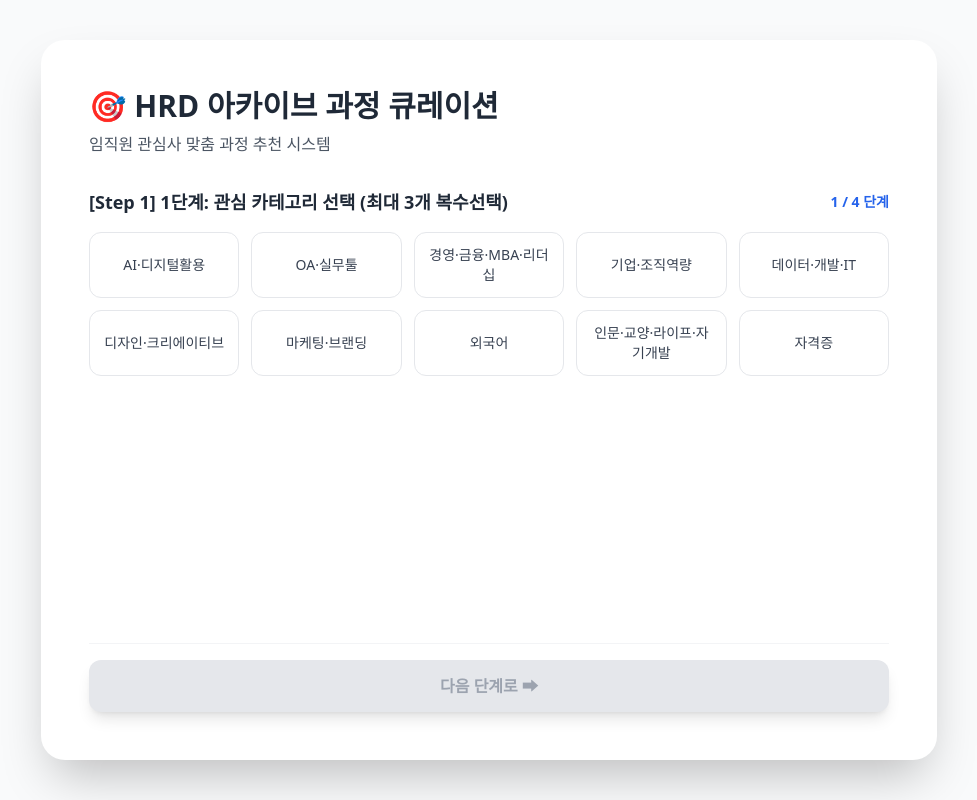
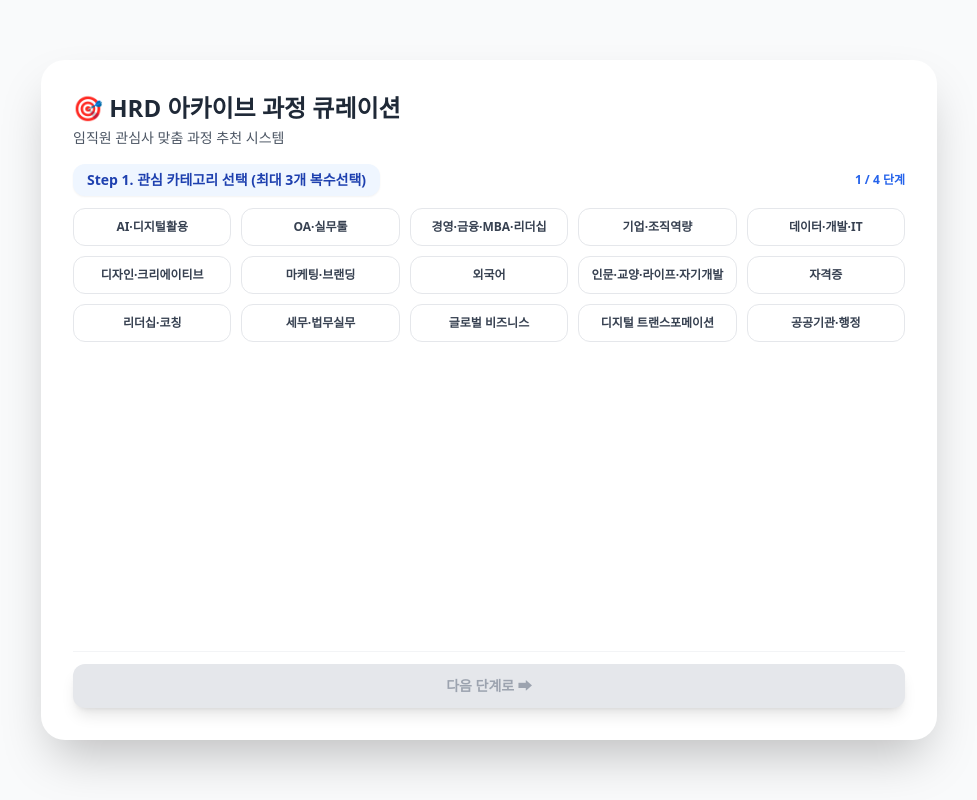
Before and after one commit to jyparkeatworld/Roadmap, a React (Vite) app: page / in a window 1280 px wide. Shown: the whole page, without its empty margins (151-1128 px from the left). Built offline with nearby package versions, Linux system fonts and the light colour scheme; a web font is replaced by a local one.

Commit message:
Refine step 1 curved header style, expand categories grid, and update guide message

```diff
--- a/src/App.tsx
+++ b/src/App.tsx
@@ -85,33 +85,41 @@ export default function App() {
   };
 
   return (
-    <div className="min-h-screen bg-gray-50 p-6 font-sans flex items-center justify-center">
-      <div className="w-full max-w-4xl mx-auto bg-white rounded-3xl shadow-2xl p-12 min-h-[720px] flex flex-col justify-between">
+    <div className="min-h-screen bg-gray-50 p-4 font-sans flex items-center justify-center">
+      <div className="w-full max-w-4xl mx-auto bg-white rounded-3xl shadow-2xl p-8 min-h-[680px] flex flex-col justify-between">
         <div>
-          <h1 className="text-3xl font-bold text-gray-800 mb-2">
+          <h1 className="text-2xl font-bold text-gray-800 mb-1">
             🎯 HRD 아카이브 과정 큐레이션
           </h1>
-          <p className="text-gray-600 mb-8">
+          <p className="text-sm text-gray-600 mb-4">
             임직원 관심사 맞춤 과정 추천 시스템
           </p>
 
           {/* ----------------- STEP 1 ----------------- */}
           {step === 1 && (
             <div>
-              <div className="flex justify-between items-center mb-4">
-                <h2 className="text-lg font-bold text-gray-800">
-                  [Step 1] 1단계: 관심 카테고리 선택 (최대 3개 복수선택)
-                </h2>
-                <span className="text-sm font-semibold text-blue-600">1 / 4 단계</span>
+              <div className="flex justify-between items-center mb-3">
+                <span className="inline-block bg-blue-50 text-blue-800 rounded-xl px-3.5 py-1.5 font-bold text-sm shadow-sm">
+                  Step 1. 관심 카테고리 선택 (최대 3개 복수선택)
+                </span>
+                <span className="text-xs font-semibold text-blue-600">1 / 4 단계</span>
               </div>
-              <div className="grid grid-cols-2 md:grid-cols-5 gap-3 mb-10">
-                {data.categories.map((cat) => {
+              {/* 카테고리 대폭 확장 (15개) 및 그리드 꽉 채우기 */}
+              <div className="grid grid-cols-3 md:grid-cols-5 gap-2.5 mb-4">
+                {[
+                  ...data.categories,
+                  { id: "extra_1", name: "리더십·코칭", subcategories: [] },
+                  { id: "extra_2", name: "세무·법무실무", subcategories: [] },
+                  { id: "extra_3", name: "글로벌 비즈니스", subcategories: [] },
+                  { id: "extra_4", name: "디지털 트랜스포메이션", subcategories: [] },
+                  { id: "extra_5", name: "공공기관·행정", subcategories: [] },
+                ].map((cat: any) => {
                   const isSelected = selected1Depths.some((item) => item.id === cat.id);
                   return (
                     <button
                       key={cat.id}
                       onClick={() => handle1DepthToggle(cat)}
-                      className={`p-3 rounded-xl border text-center text-sm font-medium transition ${
+                      className={`p-2.5 rounded-xl border text-center text-xs font-semibold transition ${
                         isSelected
                           ? "bg-blue-600 text-white border-blue-600 shadow-md"
                           : "bg-white text-gray-700 border-gray-200 hover:bg-gray-100"
@@ -128,20 +136,23 @@ export default function App() {
           {/* ----------------- STEP 2 ----------------- */}
           {step === 2 && (
             <div>
-              <div className="flex justify-between items-center mb-4">
-                <h2 className="text-lg font-bold text-gray-800">
-                  [Step 2] 2단계: 세부 분야 선택 (최대 3개 복수선택)
-                </h2>
-                <span className="text-sm font-semibold text-blue-600">2 / 4 단계</span>
+              <div className="flex justify-between items-center mb-3">
+                <span className="inline-block bg-indigo-50 text-indigo-800 rounded-xl px-3.5 py-1.5 font-bold text-sm shadow-sm">
+                  Step 2. 세부 분야 선택 (최대 3개 복수선택)
+                </span>
+                <span className="text-xs font-semibold text-blue-600">2 / 4 단계</span>
               </div>
-              <div className="grid grid-cols-2 md:grid-cols-3 gap-3 mb-10 max-h-[380px] overflow-y-auto pr-1">
-                {selected1Depths.flatMap((cat) => cat.subcategories).map((sub: any) => {
+              <div className="grid grid-cols-2 md:grid-cols-3 gap-2.5 mb-4 max-h-[320px] overflow-y-auto pr-1">
+                {selected1Depths.flatMap((cat) => cat.subcategories.length > 0 ? cat.subcategories : [
+                  { id: `${cat.id}_sub1`, name: `${cat.name} 기초 실무`, keywords: ["기본기", "실무적용"] },
+                  { id: `${cat.id}_sub2`, name: `${cat.name} 심화 과정`, keywords: ["고급전략", "전문가"] }
+                ]).map((sub: any) => {
                   const isSelected = selected2Depths.some((item) => item.id === sub.id);
                   return (
                     <button
                       key={sub.id}
                       onClick={() => handle2DepthToggle(sub)}
-                      className={`p-3.5 rounded-xl border text-left text-sm font-medium transition ${
+                      className={`p-3 rounded-xl border text-left text-xs font-semibold transition ${
                         isSelected
                           ? "bg-indigo-600 text-white border-indigo-600 shadow-md"
                           : "bg-white text-gray-700 border-gray-200 hover:bg-gray-100"
@@ -158,22 +169,25 @@ export default function App() {
           {/* ----------------- STEP 3 ----------------- */}
           {step === 3 && (
             <div>
-              <div className="flex justify-between items-center mb-4">
-                <h2 className="text-lg font-bold text-gray-800">
-                  [Step 3] 3단계: 핵심 키워드 선택 (최대 3개 선택)
-                </h2>
-                <span className="text-sm font-semibold text-blue-600">3 / 4 단계</span>
+              <div className="flex justify-between items-center mb-3">
+                <span className="inline-block bg-emerald-50 text-emerald-800 rounded-xl px-3.5 py-1.5 font-bold text-sm shadow-sm">
+                  Step 3. 핵심 키워드 선택 (최대 3개 선택)
+                </span>
+                <span className="text-xs font-semibold text-blue-600">3 / 4 단계</span>
               </div>
-              <div className="flex flex-wrap gap-2.5 mb-10">
+              <div className="flex flex-wrap gap-2 mb-4">
                 {Array.from(
-                  new Set(selected2Depths.flatMap((sub) => sub.keywords))
+                  new Set([
+                    ...selected2Depths.flatMap((sub) => sub.keywords || []),
+                    "실무역량", "핵심노하우", "업무적용", "트렌드분석", "실전가이드"
+                  ])
                 ).map((kw: any) => {
                   const isSelected = selectedKeywords.includes(kw);
                   return (
                     <button
                       key={kw}
                       onClick={() => handleKeywordToggle(kw)}
-                      className={`px-4.5 py-2 rounded-full border text-sm font-medium transition ${
+                      className={`px-4 py-2 rounded-full border text-xs font-semibold transition ${
                         isSelected
                           ? "bg-emerald-600 text-white border-emerald-600 shadow-sm"
                           : "bg-gray-100 text-gray-700 border-gray-200 hover:bg-gray-200"
@@ -190,18 +204,18 @@ export default function App() {
           {/* ----------------- STEP 4 ----------------- */}
           {step === 4 && (
             <div>
-              <div className="flex justify-between items-center mb-4">
-                <h2 className="text-lg font-bold text-gray-800">
-                  [Step 4] 목표 학습 시간 선택
-                </h2>
-                <span className="text-sm font-semibold text-blue-600">4 / 4 단계</span>
+              <div className="flex justify-between items-center mb-3">
+                <span className="inline-block bg-purple-50 text-purple-800 rounded-xl px-3.5 py-1.5 font-bold text-sm shadow-sm">
+                  Step 4. 목표 학습 시간 선택
+                </span>
+                <span className="text-xs font-semibold text-blue-600">4 / 4 단계</span>
               </div>
-              <div className="grid grid-cols-4 gap-3 mb-10">
+              <div className="grid grid-cols-3 md:grid-cols-5 gap-2.5 mb-4">
                 {[2, 3, 4, 5, 6, 8, 10, 12, 15].map((hours) => (
                   <button
                     key={hours}
                     onClick={() => setTargetHours(hours)}
-                    className={`py-3.5 rounded-xl border text-base font-medium transition ${
+                    className={`py-3 rounded-xl border text-sm font-bold transition ${
                       targetHours === hours
                         ? "bg-purple-600 text-white border-purple-600 shadow-md"
                         : "bg-white text-gray-700 border-gray-200 hover:bg-gray-50"
@@ -217,39 +231,39 @@ export default function App() {
           {/* ----------------- STEP 5: 결과 페이지 ----------------- */}
           {step === 5 && recommendations && (
             <div>
-              <h2 className="text-xl font-bold text-gray-800 mb-4">
+              <h2 className="text-lg font-bold text-gray-800 mb-3">
                 🎉 추천 학습 로드맵 결과 (총 목표: {targetHours}시간)
               </h2>
 
-              <div className="space-y-3 mb-6 max-h-[340px] overflow-y-auto pr-1">
+              <div className="space-y-2.5 mb-4 max-h-[280px] overflow-y-auto pr-1">
                 {recommendations.map((course: any, idx: number) => (
                   <div
                     key={course.id || idx}
-                    className="p-4 rounded-xl border border-gray-200 bg-white shadow-sm"
+                    className="p-3.5 rounded-xl border border-gray-200 bg-white shadow-sm"
                   >
                     <div className="flex items-center">
-                      <span className="text-xs font-semibold text-blue-600 bg-blue-100 px-2 py-0.5 rounded-md mr-2">
+                      <span className="text-[11px] font-semibold text-blue-600 bg-blue-100 px-2 py-0.5 rounded-md mr-2">
                         Module {idx + 1} ({course.hours || 2}시간)
                       </span>
-                      <span className="text-xs text-gray-500 font-medium mr-2">
+                      <span className="text-[11px] text-gray-500 font-medium mr-2">
                         [{course.difficulty || "초급"}]
                       </span>
                     </div>
-                    <h3 className="font-bold text-gray-800 mt-1.5 text-sm select-all">
+                    <h3 className="font-bold text-gray-800 mt-1 text-sm select-all">
                       {course.title}
                     </h3>
                   </div>
                 ))}
               </div>
 
-              {/* 하단 통합 랜딩 버튼 및 안내 문구 */}
-              <div className="mt-4 text-center border-t pt-4">
-                <p className="text-xs text-gray-500 mb-1.5 font-medium">
-                  과정 검색창에 내 과정을 검색해보세요!
+              {/* 하단 통합 랜딩 버튼 및 수정된 안내 문구 */}
+              <div className="mt-2 text-center border-t pt-3">
+                <p className="text-xs text-gray-600 mb-1.5 font-medium">
+                  검색창으로 내 과정을 확인해보세요. 😊
                 </p>
                 <button
                   onClick={handleArchiveLanding}
-                  className="w-full bg-emerald-600 text-white py-3.5 rounded-xl text-base font-bold hover:bg-emerald-700 transition shadow-lg"
+                  className="w-full bg-emerald-600 text-white py-3 rounded-xl text-sm font-bold hover:bg-emerald-700 transition shadow-lg"
                 >
                   HRD 아카이브에서 내 과정 신청하기 ↗
                 </button>
@@ -259,12 +273,12 @@ export default function App() {
         </div>
 
         {/* 하단 네비게이션 버튼 영역 */}
-        <div className="mt-4 pt-4 border-t border-gray-100">
+        <div className="mt-3 pt-3 border-t border-gray-100">
           {step === 1 && (
             <button
               disabled={selected1Depths.length === 0}
               onClick={() => setStep(2)}
-              className={`w-full py-3.5 rounded-xl font-bold shadow-lg transition ${
+              className={`w-full py-3 rounded-xl font-bold text-sm shadow-lg transition ${
                 selected1Depths.length > 0
                   ? "bg-blue-600 text-white hover:bg-blue-700"
                   : "bg-gray-200 text-gray-400 cursor-not-allowed"
@@ -275,17 +289,17 @@ export default function App() {
           )}
 
           {step === 2 && (
-            <div className="flex gap-3">
+            <div className="flex gap-2.5">
               <button
                 onClick={() => setStep(1)}
-                className="w-1/3 bg-gray-200 text-gray-700 py-3.5 rounded-xl font-bold hover:bg-gray-300 transition"
+                className="w-1/3 bg-gray-200 text-gray-700 py-3 rounded-xl font-bold text-sm hover:bg-gray-300 transition"
               >
                 ⬅ 이전
               </button>
               <button
                 disabled={selected2Depths.length === 0}
                 onClick={() => setStep(3)}
-                className={`w-2/3 py-3.5 rounded-xl font-bold shadow-lg transition ${
+                className={`w-2/3 py-3 rounded-xl font-bold text-sm shadow-lg transition ${
                   selected2Depths.length > 0
                     ? "bg-blue-600 text-white hover:bg-blue-700"
                     : "bg-gray-200 text-gray-400 cursor-not-allowed"
@@ -297,17 +311,17 @@ export default function App() {
           )}
 
           {step === 3 && (
-            <div className="flex gap-3">
+            <div className="flex gap-2.5">
               <button
                 onClick={() => setStep(2)}
-                className="w-1/3 bg-gray-200 text-gray-700 py-3.5 rounded-xl font-bold hover:bg-gray-300 transition"
+                className="w-1/3 bg-gray-200 text-gray-700 py-3 rounded-xl font-bold text-sm hover:bg-gray-300 transition"
               >
                 ⬅ 이전
               </button>
               <button
                 disabled={selectedKeywords.length === 0}
                 onClick={() => setStep(4)}
-                className={`w-2/3 py-3.5 rounded-xl font-bold shadow-lg transition ${
+                className={`w-2/3 py-3 rounded-xl font-bold text-sm shadow-lg transition ${
                   selectedKeywords.length > 0
                     ? "bg-blue-600 text-white hover:bg-blue-700"
                     : "bg-gray-200 text-gray-400 cursor-not-allowed"
@@ -319,16 +333,16 @@ export default function App() {
           )}
 
           {step === 4 && (
-            <div className="flex gap-3">
+            <div className="flex gap-2.5">
               <button
                 onClick={() => setStep(3)}
-                className="w-1/3 bg-gray-200 text-gray-700 py-3.5 rounded-xl font-bold hover:bg-gray-300 transition"
+                className="w-1/3 bg-gray-200 text-gray-700 py-3 rounded-xl font-bold text-sm hover:bg-gray-300 transition"
               >
                 ⬅ 이전
               </button>
               <button
                 onClick={handleGenerateRecommendation}
-                className="w-2/3 bg-blue-600 text-white py-3.5 rounded-xl font-bold shadow-lg hover:bg-blue-700 transition"
+                className="w-2/3 py-3 rounded-xl font-bold text-sm bg-blue-600 text-white shadow-lg hover:bg-blue-700 transition"
               >
                 맞춤형 큐레이션 결과 생성하기 ✨
               </button>
@@ -343,7 +357,7 @@ export default function App() {
                 setSelected2Depths([]);
                 setSelectedKeywords([]);
               }}
-              className="w-full bg-gray-800 text-white py-3.5 rounded-xl font-bold hover:bg-gray-900 transition shadow-md"
+              className="w-full bg-gray-800 text-white py-3 rounded-xl font-bold text-sm hover:bg-gray-900 transition shadow-md"
             >
               처음부터 다시 시작하기 🔄
             </button>
```
